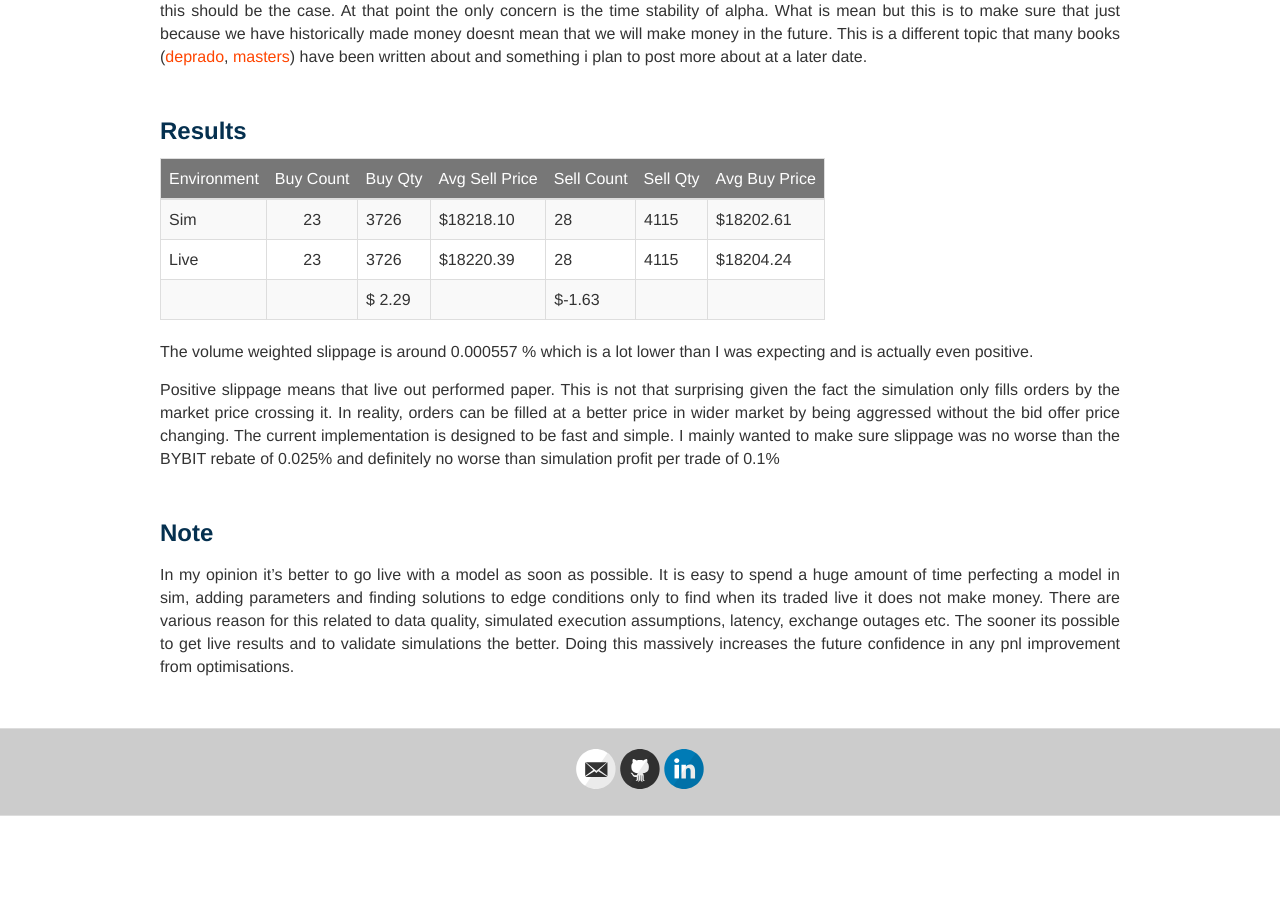
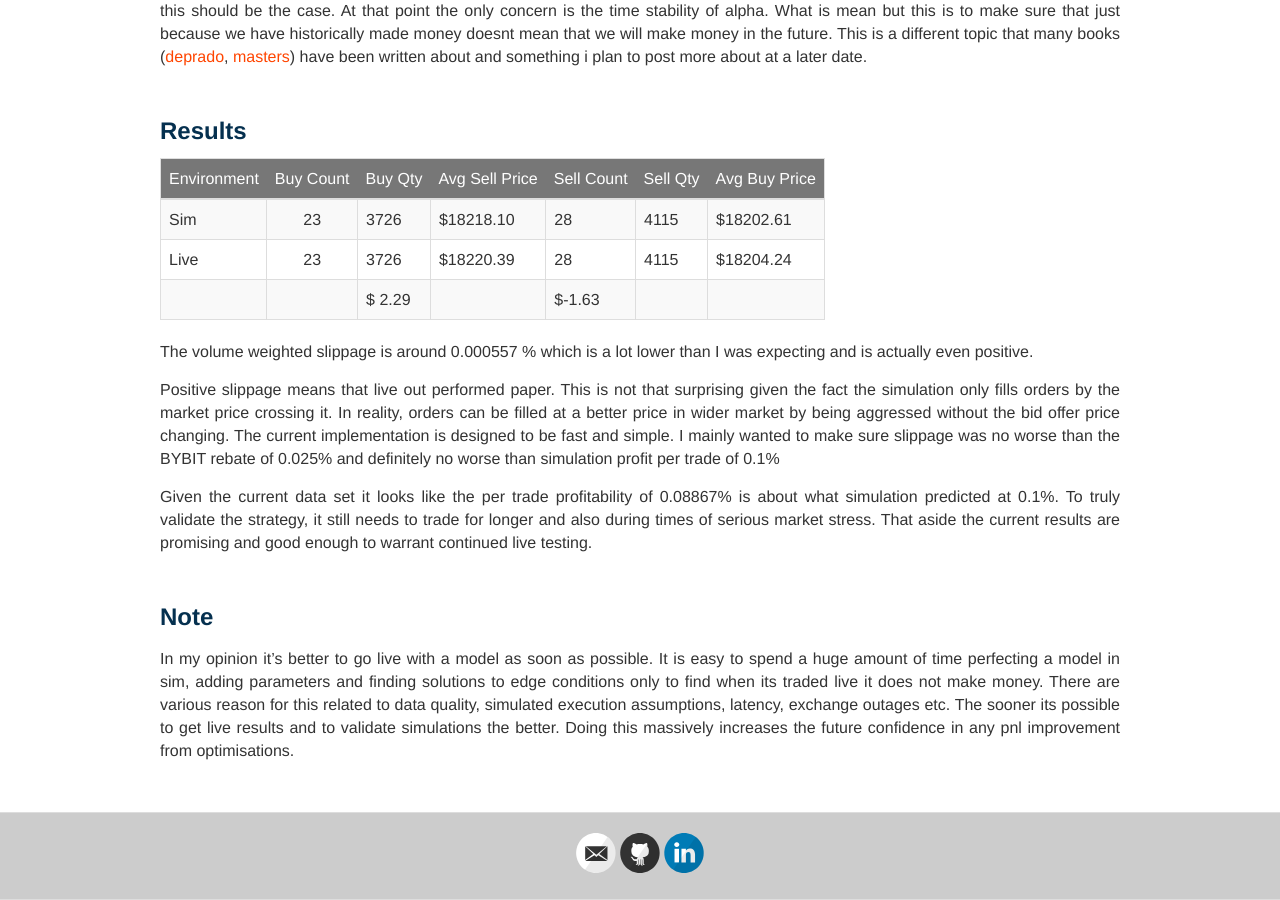
Before and after one commit to MarkRBest/markrbest.github.io, a Jekyll site: the page built from _posts/2020-12-09-paper-vs-live.md, in a window 1280 px wide and 900 px high, scrolled down 2734 px. Built offline with Jekyll 4.4.1, drawn with Linux system fonts in a browser that asks for light colours; nearby versions of some CDN libraries; formulas are drawn with MathJax 3; comment, search, counter and statistics services are not loaded; before the commit the page ends 3550 px from its top, so only the background shows below that.

Commit message:
add comment

```diff
--- a/_posts/2020-12-09-paper-vs-live.md
+++ b/_posts/2020-12-09-paper-vs-live.md
@@ -90,6 +90,10 @@ Positive slippage means that live out performed paper. This is not that surprisi
 In reality, orders can be filled at a better price in wider market by being aggressed without the bid offer price changing.
 The current implementation is designed to be fast and simple. I mainly wanted to make sure slippage was no worse than the BYBIT rebate of 0.025% and definitely no worse than simulation profit per trade of 0.1%
 
+Given the current data set it looks like the per trade profitability of 0.08867% is about what simulation predicted at 0.1%.
+To truly validate the strategy, it still needs to trade for longer and also during times of serious market stress.
+That aside the current results are promising and good enough to warrant continued live testing.
+
 ## Note
 
 In my opinion it's better to go live with a model as soon as possible. It is easy to spend a huge amount of time perfecting a model in sim, adding parameters and finding solutions to edge conditions only to find
```
